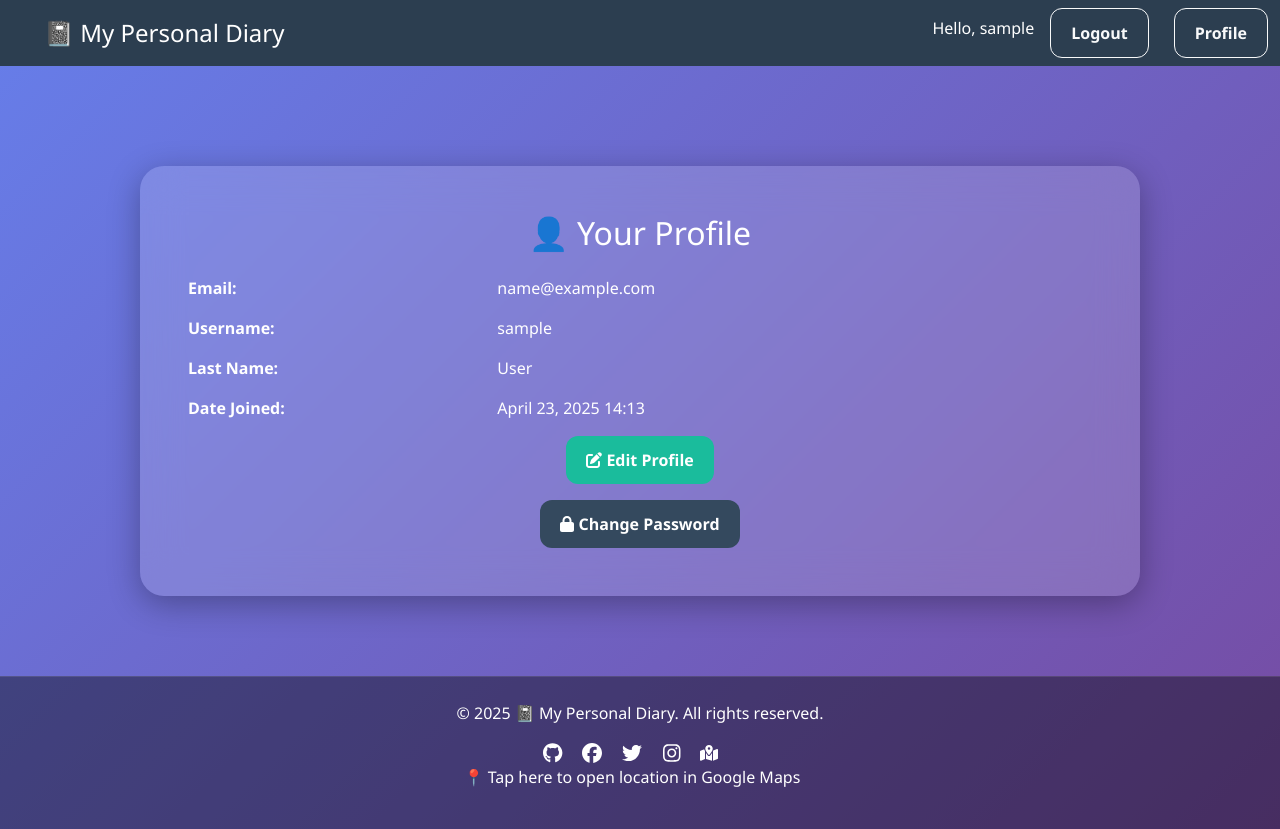
After one commit to niteshsahu48/Personal_Diary, a Django app: page /profile/ in a window 1280 px wide. The commit adds this page. Run offline with Django 5.2, Linux system fonts and the light colour scheme; the visitor is signed in with stand-in values (Sample User, id 1); some libraries are stand-ins or nearby versions.

Commit message:
new updates for this project

```diff
--- a/Personal_Diary/diary_app/forms.py
+++ b/Personal_Diary/diary_app/forms.py
@@ -9,7 +9,7 @@ from django.contrib.auth.models import User
 
 
 # User Login Form
-class LoginForm(AuthenticationForm):
+    class LoginForm(AuthenticationForm):
     username = forms.CharField(widget=forms.TextInput(attrs={'autofocus': True}))
     password = forms.CharField(label="Password", widget=forms.PasswordInput)
 
--- a/Personal_Diary/diary_app/templates/diary_app/base.html
+++ b/Personal_Diary/diary_app/templates/diary_app/base.html
@@ -166,7 +166,7 @@
 
         .footer a {
             text-decoration: none;
-        }
+        }logout
 
         .footer i:hover {
             color: #f39c12;
@@ -181,6 +181,23 @@
             margin-right: 15px;
         }
 
+        .toggle-theme {
+            position: absolute;
+            top: 1rem;
+            right: 1rem;
+            background: none;
+            border: none;
+            color: white;
+            font-size: 1.3rem;
+            cursor: pointer;
+        }
+
+        .toggle-theme:hover {
+            color: #f0f0f0;
+        }
+        .logout{
+            margin-right:25px;
+        }
     </style>
 </head>
 <body>
@@ -192,11 +209,26 @@
       <button class="navbar-toggler" type="button" data-bs-toggle="collapse" data-bs-target="#navbarNav" aria-controls="navbarNav" aria-expanded="false" aria-label="Toggle navigation">
         <span class="navbar-toggler-icon"></span>
       </button>
+
       <div class="collapse navbar-collapse" id="navbarNav">
+
         <ul class="navbar-nav ms-auto">
           {% if request.user.is_authenticated %}
+
+
             <span class="navbar-text text-white me-3">Hello, {{ request.user.username }}</span>
-            <a class="btn btn-outline-light" href="{% url 'logout' %}">Logout</a>
+            <div>
+                <a class="btn btn-outline-light  logout" href="{% url 'logout' %}">Logout</a>
+            </div>
+            <div>
+                <a class="btn btn-outline-light  " href="{% url 'profile' %}">Profile</a>
+            </div>
+
+
+
+
+
+
           {% else %}
             <a class="btn btn-outline-light me-2" href="{% url 'login' %}">Login</a>
             <a class="btn btn-outline-light" href="{% url 'registration' %}">Register</a>
@@ -235,12 +267,40 @@
 
           <i class="fab fa-instagram fa-lg"></i>
         </a>
-      </div>
 
+        <a href="https://maps.app.goo.gl/WVJ1rQPfcjNJ6m7LA" target="_blank" class="text-white text-decoration-none">
+            <i class="fas fa-map-marked-alt me-1"></i>
+        </a>
+
+
+
+            <div>
+            <!-- location as a simple link -->
+                <p>
+                    <a href="https://maps.app.goo.gl/WVJ1rQPfcjNJ6m7LA" class="text-white me-3" target="_blank">
+                        📍 Tap here to open location in Google Maps
+                    </a>
+                </p>
+
+            </div>
+
+
+        </div>
   </footer>
 
-  <!-- Bootstrap JS -->
-  <script src="https://cdn.jsdelivr.net/npm/bootstrap@5.3.3/dist/js/bootstrap.bundle.min.js"></script>
+
+   <!-- Bootstrap + FontAwesome JS -->
+   <script src="https://cdn.jsdelivr.net/npm/bootstrap@5.3.3/dist/js/bootstrap.bundle.min.js"></script>
+   <script src="https://cdnjs.cloudflare.com/ajax/libs/font-awesome/6.5.0/js/all.min.js"></script>
+   <script>
+       function toggleTheme() {
+           const body = document.body;
+           const icon = document.getElementById('themeIcon');
+           body.classList.toggle('dark-mode');
+           icon.classList.toggle('fa-moon');
+           icon.classList.toggle('fa-sun');
+       }
+   </script>
 
 </body>
 </html>
--- /dev/null
+++ b/Personal_Diary/diary_app/templates/diary_app/profile.html
@@ -0,0 +1,45 @@
+{% extends 'diary_app/base.html' %}
+
+{% block title %}User Profile{% endblock %}
+
+{% block content %}
+
+
+        <h2 class="text-center mb-4">👤 Your Profile</h2>
+
+        <div class="row mb-3">
+            <div class="col-md-4"><strong>Email:</strong></div>
+            <div class="col-md-8">{{ request.user.email }}</div>
+        </div>
+
+        <div class="row mb-3">
+            <div class="col-md-4"><strong>Username:</strong></div>
+            <div class="col-md-8">{{ request.user.username }}</div>
+        </div>
+
+        {% if request.user.last_name %}
+        <div class="row mb-3">
+            <div class="col-md-4"><strong>Last Name:</strong></div>
+            <div class="col-md-8">{{ request.user.last_name }}</div>
+        </div>
+        {% endif %}
+
+        <div class="row mb-3">
+            <div class="col-md-4"><strong>Date Joined:</strong></div>
+            <div class="col-md-8">{{ request.user.date_joined|date:"F d, Y H:i" }}</div>
+        </div>
+
+        <div class="text-center mt-3">
+            <a href="{% url 'edit_profile' %}" class="btn btn-info">
+                <i class="fas fa-edit"></i> Edit Profile
+            </a>
+        </div>
+
+        <div class="text-center mt-3">
+            <a href="{% url 'change_password' %}" class="btn btn-dark">
+                <i class="fas fa-lock"></i> Change Password
+            </a>
+        </div>
+
+
+{% endblock %}
--- a/Personal_Diary/diary_app/templates/diary_app/register.html
+++ b/Personal_Diary/diary_app/templates/diary_app/register.html
@@ -129,6 +129,9 @@
         <input type="text" class="form-control" name="username" id="username" maxlength="30" placeholder="Enter username" pattern="^[a-zA-Z][a-zA-Z0-9_]{0,24}$" required>
       </div>
 
+
+
+
       <!-- Email -->
       <div class="mb-3">
         <label for="email" class="form-label">Email</label>
@@ -156,8 +159,7 @@
     </form>
   </div>
 
-  <!-- Bootstrap JS -->
-  <script src="https://cdn.jsdelivr.net/npm/bootstrap@5.3.3/dist/js/bootstrap.bundle.min.js"></script>
+
 <!-- Bootstrap + FontAwesome JS -->
 <script src="https://cdn.jsdelivr.net/npm/bootstrap@5.3.3/dist/js/bootstrap.bundle.min.js"></script>
 <script src="https://cdnjs.cloudflare.com/ajax/libs/font-awesome/6.5.0/js/all.min.js"></script>
--- a/Personal_Diary/diary_app/urls.py
+++ b/Personal_Diary/diary_app/urls.py
@@ -21,6 +21,7 @@ from django.contrib.auth import views as auth_views
     #path('accounts/login/', auth_views.LoginView.as_view(), name='login'),
 #]
 
+
 urlpatterns = [
     #path('', views.index, name='index'),
     path('index/', views.index, name='index'),
@@ -30,6 +31,16 @@ urlpatterns = [
     path('login/', views.login_view, name='login_view'),
     path('logout/', views.logout_view, name='logout'),
     path('register/', views.registration, name='registration'),
+
+    # Profile
+    path('profile/', views.profile, name='profile'),
+    path('profile/edit/', views.edit_profile_view, name='edit_profile'),
+    path('profile/change-password/', auth_views.PasswordChangeView.as_view(
+    template_name='change_password.html',
+    success_url='/profile/'
+), name='change_password'),
+
+
 
 
     # Category
--- a/Personal_Diary/diary_app/views.py
+++ b/Personal_Diary/diary_app/views.py
@@ -1,8 +1,7 @@
 from django.shortcuts import render, redirect, get_object_or_404
-from django.contrib.auth import authenticate, login, logout
+from django.contrib.auth import authenticate, login, logout,get_user_model
 from django.contrib import messages
 from django.contrib.auth.decorators import login_required
-from django.contrib.auth import get_user_model
 from .models import Category, Notebook, Expense, RegisterUser
 from django.contrib.auth.hashers import check_password, make_password
 from django.contrib.auth.models import AbstractUser
@@ -68,6 +67,31 @@ def index(request):
         'expenses': expenses,
     }
     return render(request, 'diary_app/index.html', context)
+
+@login_required
+def profile(request):
+    user = request.user
+    return render(request, 'diary_app/profile.html')
+
+@login_required
+def edit_profile_view(request):
+    user = request.user
+
+    if request.method == 'POST':
+        username = request.POST.get('username')
+        last_name = request.POST.get('last_name')
+
+        user.username = username
+        user.last_name = last_name
+        user.save()
+
+        messages.success(request, 'Profile updated successfully!')
+        return redirect('profile')
+
+    return render(request, 'diary_app/edit_profile.html', {'user': user})
+
+
+
 
 @login_required
 def add_category(request):
```
Also changed, not shown: Personal_Diary/diary_app/templates/diary_app/about.html (+13 -0 lines), Personal_Diary/diary_app/templates/diary_app/change_password.html (added, +20 -0 lines), Personal_Diary/diary_app/templates/diary_app/edit_profile.html (added, +32 -0 lines).
